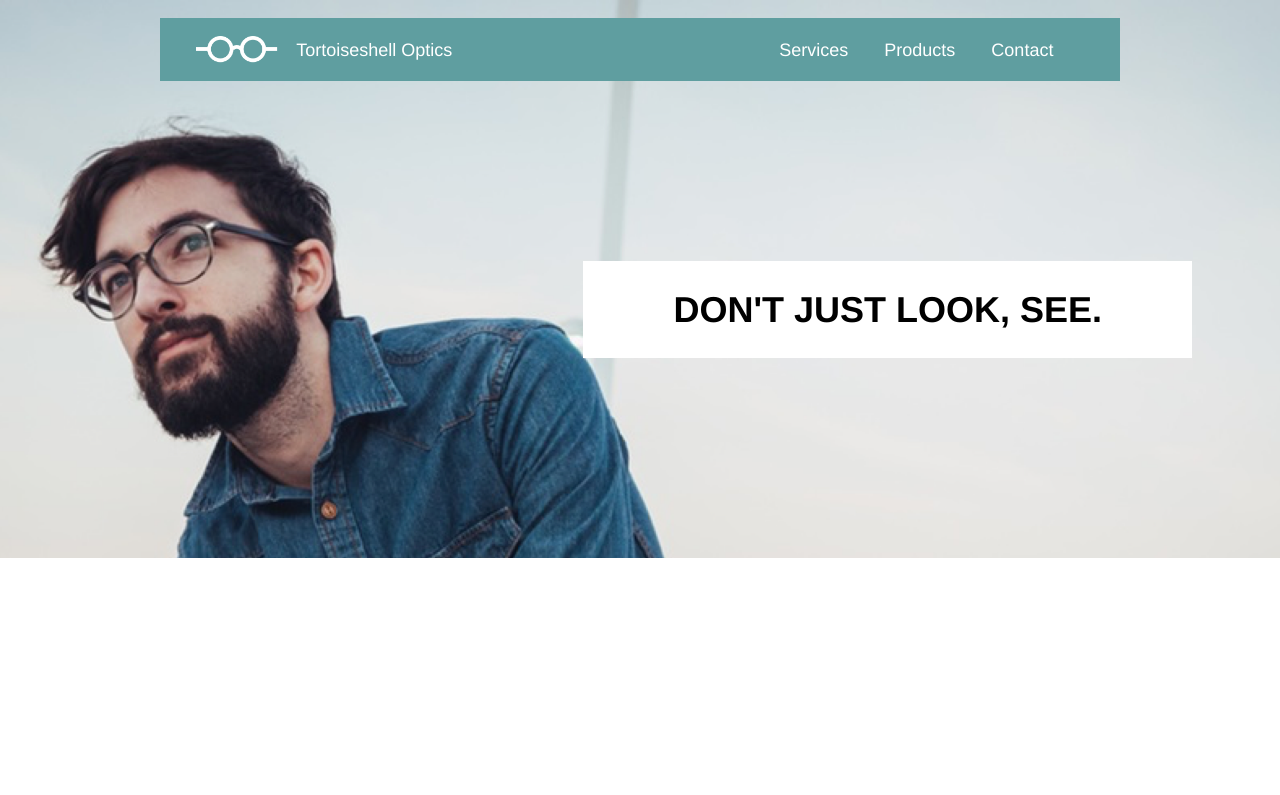
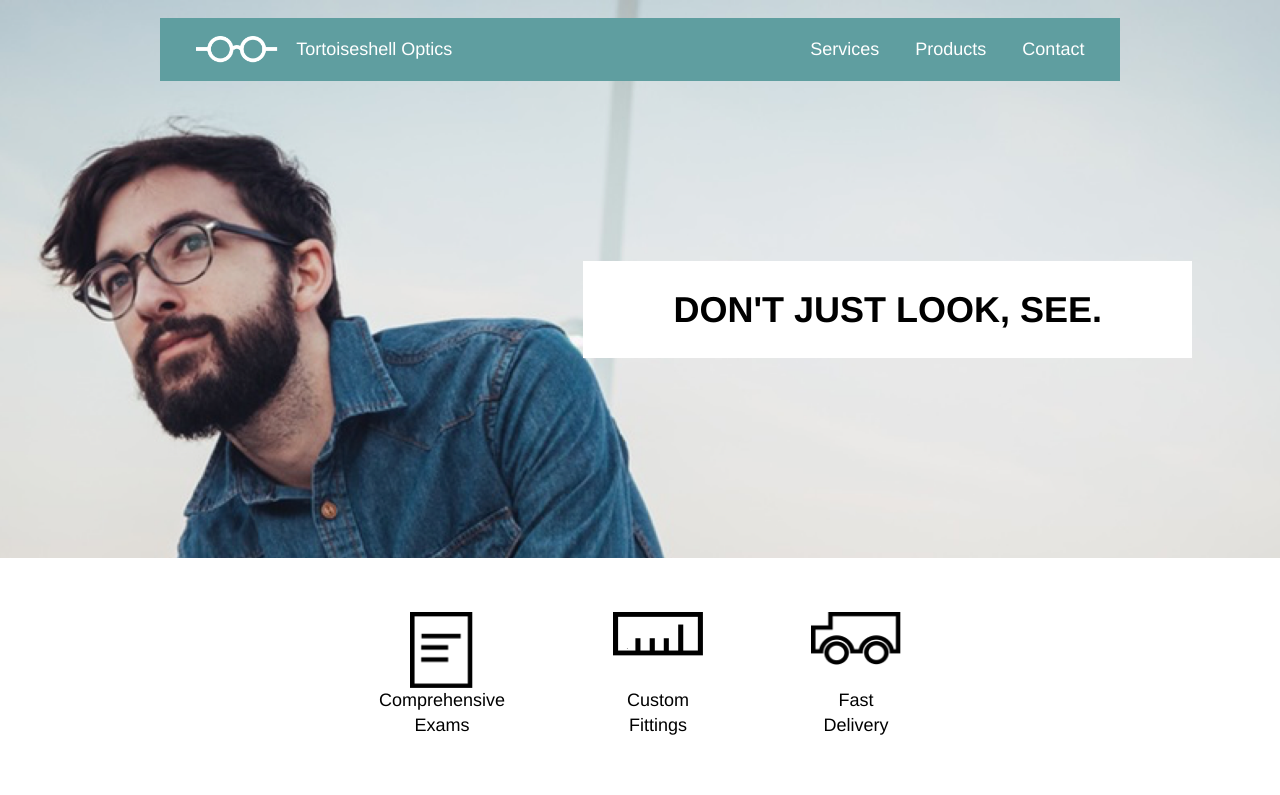
Before and after one commit to garciamoss/tortoiseshell, a plain HTML site: page index.html in a window 1280 px wide. Drawn offline with Linux system fonts and the light colour scheme.

Commit message:
Added Service Section

```diff
--- a/index.html
+++ b/index.html
@@ -10,9 +10,9 @@
   <body>
     <!--Header-->
     <header>
-      <content>
+      <div class="bigbox">
         <div class="logo">
-          <img src="resources/images/logo-white.png" alt="white logo">
+          <img src="resources/images/logo-white.png" alt="white glasses logo">
           <span>Tortoiseshell Optics</span>
           <nav>
             <ul>
@@ -22,14 +22,34 @@
             </ul>
           </nav>
         </div>
-    <!--Banner-->
+        <!--Banner-->
         <div class="flex-container">
           <div class="banner">
             <p>DON'T JUST LOOK, SEE.</p>
           </div>
         </div>
-      </content>
-    <!--Main-->
-    <!--Footer-->
-  </body>
-</html>
+      </div>
+    </header>
+      <!--Main-->
+    <div class="main">
+      <div class="bigbox">
+        <!--Services-->
+        <div class="services">
+          <div class="service">
+            <img class="paper" src="resources/images/paper-icon.png" alt="">
+            <span>Comprehensive <br />Exams</span>
+          </div>
+          <div class="service">
+            <img class="ruler" src="resources/images/ruler-icon.png" alt="">
+            <span>Custom <br />Fittings</span>
+          </div>
+          <div class="service">
+            <img class="truck" src="resources/images/truck-icon.png" alt="">
+            <span>Fast <br />Delivery</span>
+          </div>
+        </div>
+      </div>
+    </div>
+      <!--Footer-->
+      </body>
+    </html>
--- a/resources/css/style.css
+++ b/resources/css/style.css
@@ -1,18 +1,18 @@
 html {
   font-size: 18px;
+}
+
+body {
+  overflow-x: hidden;
   font-family: Helvetica;
   line-height: 1.4;
 }
 
-body {
-  overflow-x: hidden;
-}
-
-content {
-  display: flex;
-  flex-direction: column;
-  width: 960px;
-  margin: 0 auto;
+.bigbox {
+    display: flex;
+    flex-direction: column;
+    width: 960px;
+    margin: 0 auto;
 }
 
 /*Header*/
@@ -47,7 +47,7 @@ nav {
 
 nav ul{
   display: flex;
-  margin-left: 42%;
+  margin-left: 52%;
 }
 
 nav li{
@@ -77,5 +77,34 @@ nav a {
   margin-right: -2em;
   padding: 1.5rem 5rem;
 }
-/*Main*/
+
+/*Main-Services*/
+.services {
+  display: flex;
+  justify-content: center;
+  padding: 3rem 0;
+}
+
+.service {
+  display: flex;
+  min-width: 5rem;
+  flex-direction: column;
+  max-height: 8rem;
+  text-align: center;
+  margin: 0 3rem;
+}
+
+.service img {
+  max-width: 5rem;
+  max-height: 8rem;
+}
+
+.paper {
+  width: 3.5rem;
+  margin: 0 1.75rem;
+}
+
+.ruler, .truck {
+  margin-bottom: auto;
+}
 /*Footer*/
```
